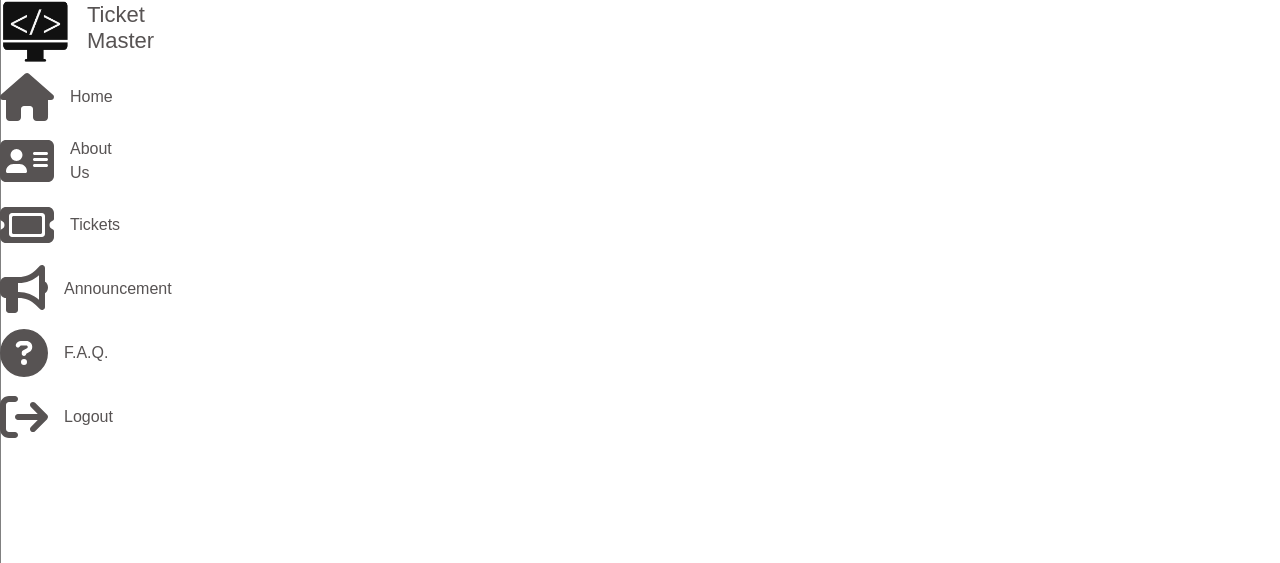
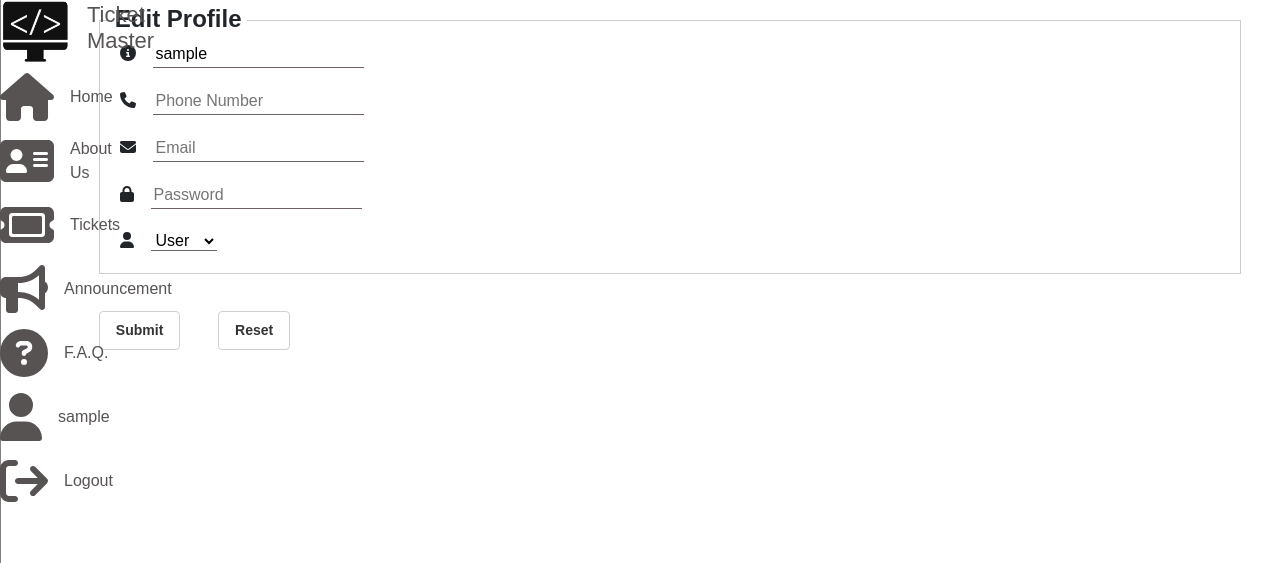
Before and after one commit to WorkNicolas/WebApplicationDevelopment-Frontend, a React (Create React App) app: page /editprofile in a window 1280 px wide. Shown: the top 563 px of the page. Built offline with nearby package versions, Linux system fonts and the light colour scheme; no server answers; sample sign-in values are in the browser's storage.

Commit message:
- auth-helper: Payload Decode - Navigation.js: Added edit profile - EditTicket.js: only admin can change status - ListInventory.js: Replaced cancelled with delete, added working sort filter - TicketForm.js: removed status - api-ticket.js: added cancel - App.js: Added route to EditUser.js

```diff
--- a/src/App.js
+++ b/src/App.js
@@ -29,6 +29,7 @@
 import Announcement from './components/Announcement';
 import EditTicket from './components/Ticket/EditTicket';
 import PrivateRoute from './components/auth/PrivateRoute';
+import EditUser from './components/Users/EditProfile';
 
 function App() {
   return (
@@ -51,6 +52,7 @@
             <Route path="/ticketinfo/:id" element={<TicketInfo />} />
             <Route path="/editticket/:id" element={<EditTicket />} />
             <Route path="/announcement" element={<Announcement />} />
+            <Route path="/editprofile" element={<EditUser />} />
         </Routes>
       </main>
       <Footer />
--- a/src/components/MyTickets.js
+++ b/src/components/MyTickets.js
@@ -35,7 +35,6 @@
                     <option value="all">All</option>
                     <option value="open" selected="selected">Open</option>
                     <option value="closed">Closed</option>
-                    <option value="cancelled">Cancelled</option>
                 </select>
                 <ListInventory filter={filter} />
             </div>
--- a/src/components/Ticket/EditTicket.js
+++ b/src/components/Ticket/EditTicket.js
@@ -3,11 +3,12 @@
 import { getTicket, updateTicket } from "../../datasource/api-ticket";  // Assuming you have these functions
 import { faListCheck, faScroll, faThermometer } from "@fortawesome/free-solid-svg-icons";
 import { FontAwesomeIcon } from "@fortawesome/react-fontawesome";
+import { getRole, getUserId, isAuthenticated } from "../auth/auth-helper";
 
 const EditTicket = () => {
     const { id } = useParams();  // Get the ticket ID from URL params
     const navigate = useNavigate();
-
+    const role = getRole();
     const [ticketData, setTicketData] = useState({
         description: "",
         status: "",
@@ -74,7 +75,7 @@
                             onChange={handleChange}
                         />
                     </div>
-                    <div className="block">
+                    {(role === "admin") && <div className="block">
                         <FontAwesomeIcon icon={faThermometer} />
                         <label htmlFor="status"></label>
                         <select className="select" onChange={handleChange}>
@@ -83,7 +84,7 @@
                             <option value="Closed">Closed</option>
                             <option value="Cancelled">Cancelled</option>
                         </select>
-                    </div>
+                    </div>}
                     <div className="block">
                         <FontAwesomeIcon icon={faListCheck} />
                         <label htmlFor="priority"></label>
--- a/src/components/Ticket/TicketForm.js
+++ b/src/components/Ticket/TicketForm.js
@@ -1,14 +1,16 @@
-import { useState } from "react";
+import { useEffect, useState } from "react";
 import { useNavigate } from "react-router-dom";
 import { create } from "../../datasource/api-ticket";  // Use the 'create' function from api-ticket.js
 import { faListCheck, faScroll, faThermometer } from "@fortawesome/free-solid-svg-icons";
 import { FontAwesomeIcon } from "@fortawesome/react-fontawesome";
+import { getUserId, getUsername, isAuthenticated } from "../auth/auth-helper";
 
 const TicketForm = () => {
     const navigate = useNavigate();
-
+    const userId = getUserId();
+    const username = getUsername();
     const [ticketData, setTicketData] = useState({
-        userId: "674271e84091a6bd09beac38",
+        userId: userId,
         description: "",
         status: "NEW",
         priority: "Medium"
--- /dev/null
+++ b/src/components/Users/EditProfile.js
@@ -0,0 +1,103 @@
+//React
+import React, { useState } from 'react';
+import { useNavigate } from 'react-router-dom';
+
+// FontAwesome
+import { FontAwesomeIcon } from '@fortawesome/react-fontawesome'
+import { faCircleInfo } from '@fortawesome/free-solid-svg-icons/faCircleInfo';
+import { faPhone } from '@fortawesome/free-solid-svg-icons/faPhone';
+import { faEnvelope } from '@fortawesome/free-solid-svg-icons/faEnvelope';
+import { faLock } from '@fortawesome/free-solid-svg-icons/faLock';
+import { faUser } from '@fortawesome/free-solid-svg-icons/faUser';
+
+//API
+import { signup } from '../../datasource/api-user';
+import { authenticate } from '../auth/auth-helper';
+import { getUserId, getUsername } from '../auth/auth-helper';
+
+// redux
+import { useDispatch } from 'react-redux';
+import { login } from '../../redux/userSlice';
+
+const EditUser = () => {
+    const [error, setError] = useState(null);
+    const [formData, setFormData] = useState({
+        username: '',
+        phone: '',
+        email: '',
+        password: '',
+        role: 'user',
+    });
+    const navigate = useNavigate();
+    const dispatch = useDispatch();
+
+    const handleChange = (e) => {
+        const { name, value } = e.target;
+        setFormData({
+            ...formData,
+            [name]: value,
+        });
+    };
+
+    const userId = getUserId();
+    const username = getUsername();
+
+    const handleSubmit = (e) => {
+        e.preventDefault();
+        signup(formData).then((response) => {
+            if(response && response.success){
+                setError(null);
+                authenticate(response.token,()=>{
+                    navigate('/');
+                });
+                dispatch(login());
+            } else {
+                setError(response.message);
+            }
+        }).catch((error) => {
+            setError(error.message);
+        });
+    };
+
+    return (
+        <div className="mt-3">
+            <form onSubmit={handleSubmit}>
+                <fieldset className="custom-fieldset">
+                    <legend className="custom-legend">Edit Profile</legend>
+                    <div className="block">
+                        <FontAwesomeIcon icon={faCircleInfo} />
+                        <label htmlFor="username"></label>
+                        <input type="text" id="username" value={username} name="username" placeholder="Name" onChange={handleChange} />
+                    </div>
+                    <div className="block">
+                        <FontAwesomeIcon icon={faPhone} />
+                        <label htmlFor="phone"></label>
+                        <input type="text" id="phone" name="phone" placeholder="Phone Number" onChange={handleChange} />
+                    </div>
+                    <div className="block">
+                        <FontAwesomeIcon icon={faEnvelope} />
+                        <label htmlFor="email"></label>
+                        <input type="text" id="email" name="email" placeholder="Email" onChange={handleChange} />
+                    </div>
+                    <div className="block">
+                        <FontAwesomeIcon icon={faLock} />
+                        <label htmlFor="password"></label>
+                        <input type="password" id="password" name="password" placeholder="Password" onChange={handleChange} />
+                    </div>
+                    <div className="block">
+                        <FontAwesomeIcon icon={faUser} />
+                        <select name="role" id="role" onChange={handleChange} style={{ marginLeft: '1.6%' }}>
+                            <option value="user">User</option>
+                            <option value="admin">Admin</option>
+                        </select>
+                    </div>
+                    {error && <p className="text-danger">{error}</p>}
+                </fieldset>
+                <input type="submit" value="Submit" />
+                <input type="reset" value="Reset" />
+            </form>
+        </div>
+    );
+}
+
+export default EditUser;
--- a/src/components/auth/auth-helper.js
+++ b/src/components/auth/auth-helper.js
@@ -6,6 +6,8 @@
 
         let decoded = jwtDecode(token);
         sessionStorage.setItem('username', decoded.username)
+        sessionStorage.setItem('username', decoded.username);
+        sessionStorage.setItem('role', decoded.role);
     }
     cb();
 }
@@ -47,4 +49,13 @@
     }
 }
 
-export { authenticate, isAuthenticated, getToken, getUsername, clearJWT, getUserId }
+const getRole = () => {
+    if (typeof window === "undefined" || !getToken()) {
+        return false;
+    }
+    let decoded = jwtDecode(getToken());
+    return decoded.role;
+}
+
+
+export { authenticate, isAuthenticated, getToken, getUsername, clearJWT, getUserId, getRole }
--- a/src/components/layout/Navigation.js
+++ b/src/components/layout/Navigation.js
@@ -22,6 +22,9 @@
 import { faRightToBracket } from '@fortawesome/free-solid-svg-icons/faRightToBracket';
 import { faBullhorn } from '@fortawesome/free-solid-svg-icons';
 import { faSignOut } from '@fortawesome/free-solid-svg-icons/faSignOut';
+import { faUser } from '@fortawesome/free-solid-svg-icons';
+import { getUsername } from '../auth/auth-helper';
+
 
 // api
 import { clearJWT,isAuthenticated } from '../auth/auth-helper';
@@ -82,6 +85,16 @@
                     </NavLink>
                 </li> */}
                 {
+                    isLogin && (
+                        <li className="navbar-item">
+                            <NavLink className="link-text" to="/editprofile">
+                                <FontAwesomeIcon icon={faUser} size="3x" />
+                                <span>{getUsername()}</span>
+                            </NavLink>
+                        </li>
+                    )
+                }
+                {
                     !isLogin && (
                         <li className="navbar-item">
                             <NavLink className="link-text last-item" to="/login">
--- a/src/datasource/api-ticket.js
+++ b/src/datasource/api-ticket.js
@@ -87,5 +87,29 @@
     }
 };
 
+const cancel = async (id) => {
+    try {
+        let response = await fetch(apiURL + '/api/ticket/edit/' + id, {
+            method: 'PUT',
+            headers: {
+                'Accept': 'application/json',
+                'Content-Type': 'application/json'
+            },
+            body: JSON.stringify({ status: 'Cancelled' })
+        });
 
-export { list, remove, create, getTicket, updateTicket };
+        // Check for successful response
+        if (!response.ok) {
+            const errorData = await response.json();
+            throw new Error(errorData.message || 'Failed to cancel ticket');
+        }
+
+        return await response.json();
+    } catch (err) {
+        console.log(err);
+        throw err;
+    }
+};
+
+
+export { list, remove, create, getTicket, updateTicket, cancel };
```
Also changed, not shown: src/components/Ticket/ListInventory.js (+15 -11 lines).
